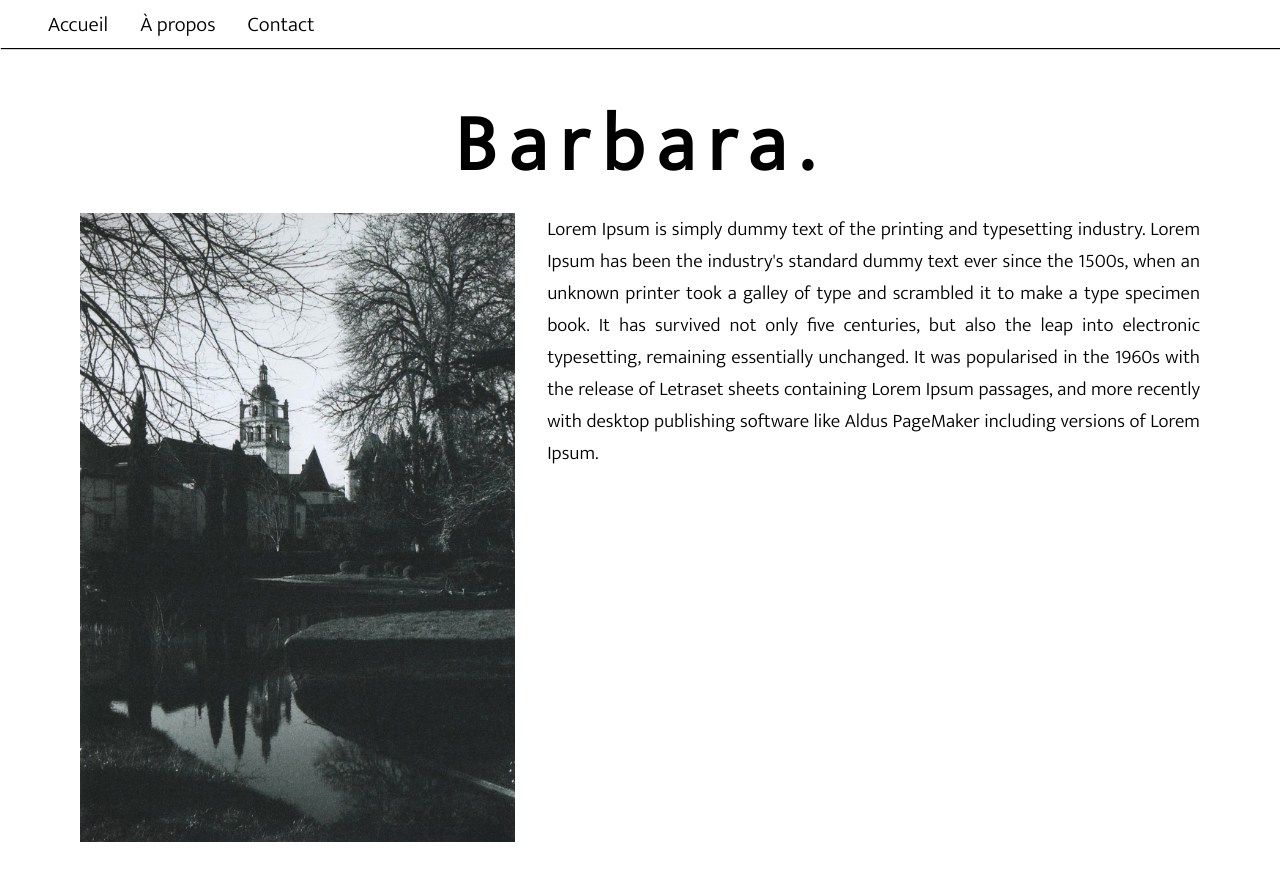
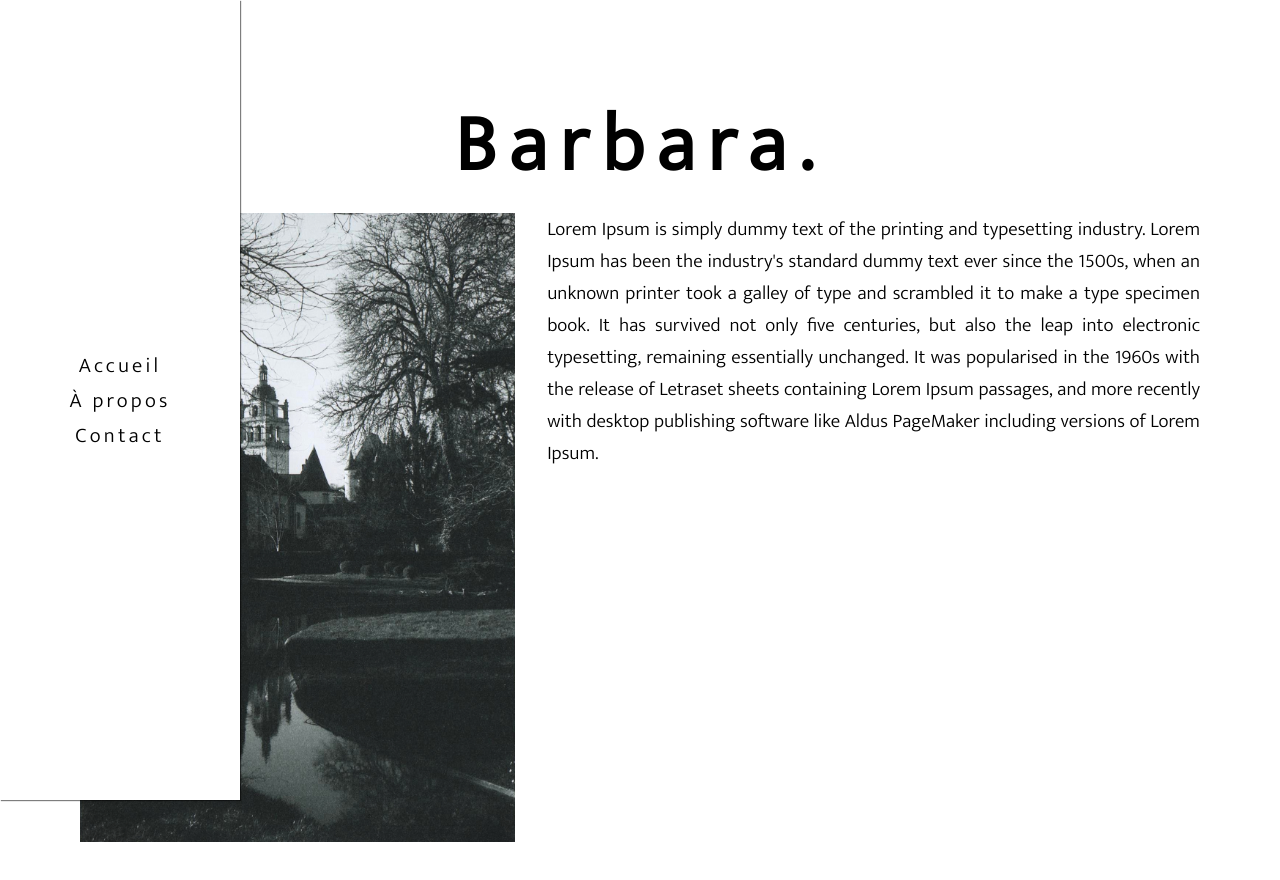
Before and after one commit to AnkaPieka/barbara-photographer, a React (Create React App) app in the folder client/: page /a-propos in a window 1280 px wide. Shown: the top 880 px of the page. Built offline with nearby package versions, Linux system fonts and the light colour scheme.

Commit message:
Add photo gallery package and tried gallery, not dynamic

```diff
--- a/client/package.json
+++ b/client/package.json
@@ -11,6 +11,7 @@
     "morgan": "^1.10.0",
     "react": "^17.0.2",
     "react-dom": "^17.0.2",
+    "react-photo-gallery": "^8.0.0",
     "react-router-dom": "^5.2.0",
     "react-router-hash-link": "^2.4.0",
     "react-scripts": "4.0.3",
--- /dev/null
+++ b/client/src/components/PhotoGrid.jsx
@@ -0,0 +1,13 @@
+import React, { PureComponent } from 'react'
+
+export class PhotoGrid extends PureComponent {
+    render() {
+        return (
+            <div className="gallery-container">
+                I'm a gallery
+            </div>
+        )
+    }
+}
+
+export default PhotoGrid
--- a/client/src/pages/Portraits.jsx
+++ b/client/src/pages/Portraits.jsx
@@ -1,17 +1,45 @@
-import React, { PureComponent } from 'react';
+import React, { PureComponent } from "react";
+import Gallery from "react-photo-gallery";
+import PhotoGrid from "../components/PhotoGrid";
 
-import '../styles/global.css';
+import "../styles/global.css";
 
 export class Portraits extends PureComponent {
-    render() {
+  render() {
+    const photos = [
+      {
+        src: "/img/sample.jpg",
+        // width: 4,
+        // height: 3,
+      },
+      {
+        src: "/img/sample2.jpg",
+        // width: 1,
+        // height: 1,
+      },
+      {
+        src: "/img/sample4.jpg",
+        // width: 2,
+        // height: 2,
+      },
+      {
+        src: "/img/sample3.jpg",
+        // width: 5,
+        // height: 5,
+      },
+    ];
 
+    const onClick = () => {
+      alert("You can't do that");
+    };
 
-        return (
-            <div className="body-page">
-                <h2>Portraits</h2>
-            </div>
-        )
-    }
+    return (
+      <div className="body-page">
+        <Gallery photos={photos} onClick={onClick} />
+        {/* <PhotoGrid /> */}
+      </div>
+    );
+  }
 }
 
-export default Portraits
+export default Portraits;
--- a/client/src/pages/Streetphoto.jsx
+++ b/client/src/pages/Streetphoto.jsx
@@ -1,15 +1,46 @@
-import React, { PureComponent } from 'react';
+import React, { PureComponent } from "react";
+import Gallery from "react-photo-gallery";
 
-import '../styles/global.css'
+import "../styles/global.css";
+import "../styles/gallery.css";
 
 export class Streetphoto extends PureComponent {
-    render() {
-        return (
-            <div className="body-page">
-                <h2>Street photo</h2>
-            </div>
-        )
-    }
+  render() {
+    const photos = [
+      {
+        src: "/img/sample.jpg",
+        width: 4.5,
+        height: 3,
+      },
+      {
+        src: "/img/sample2.jpg",
+        width: 1,
+        height: 1,
+      },
+      {
+        src: "/img/sample4.jpg",
+        width: 3,
+        height: 4,
+      },
+      {
+        src: "/img/sample3.jpg",
+        width: 4,
+        height: 3,
+      },
+    ];
+
+    const onClick = () => {
+      alert("You can't do that");
+    };
+
+    return (
+      <div className="body-page">
+        <div className="gallery-margin">
+          <Gallery photos={photos} onClick={onClick} />
+        </div>
+      </div>
+    );
+  }
 }
 
-export default Streetphoto
+export default Streetphoto;
--- /dev/null
+++ b/client/src/styles/gallery.css
@@ -0,0 +1,3 @@
+.gallery-margin {
+    margin: 1rem;
+}
--- a/client/src/styles/global.css
+++ b/client/src/styles/global.css
@@ -18,5 +18,5 @@ body {
 .body-page {
     min-height: 100vh;
     height: 100vh;
-    margin-top: 3rem;
+    margin-left: 15rem;
 }
--- a/client/src/styles/navbar.css
+++ b/client/src/styles/navbar.css
@@ -21,28 +21,33 @@ a, p {
     background-color: rgb(255, 255, 255);
     top: 0;
     position: fixed;
-    height: 3rem;
-    width: 100%;
+    width: 15rem;
+    height: 100%;
     padding: 1rem;
+    box-shadow: rgba(0, 0, 0, 0.507) 1px 1px 1px;
     display: flex;
+    flex-direction: column;
     align-items: center;
-    /* justify-content: center; */
-    box-shadow: black 1px 1px 1px;
+    justify-content: center;
 }
 
 .nav-all-links {
-    margin: 0 1rem;
+    margin: 0 rem;
     width: auto;
     display: flex;
-    justify-self: center;
+    flex-direction: column;
+    align-items: center;
+    justify-content: center;
 }
 
 .nav-each-link {
-    margin: 0 1rem;
+    margin: 0 2rem;
     display: flex;
     flex-wrap: nowrap;
+    letter-spacing: 0.2rem;
+    transition: color 1s;
 }
 .nav-each-link:hover {
-    color: cornflowerblue;
+    color: rgba(0, 0, 0, 0.61);
     transition: color 0.8s;
 }
```
Also changed, not shown: 1 other file (tests, documents, lock files or other folders).
